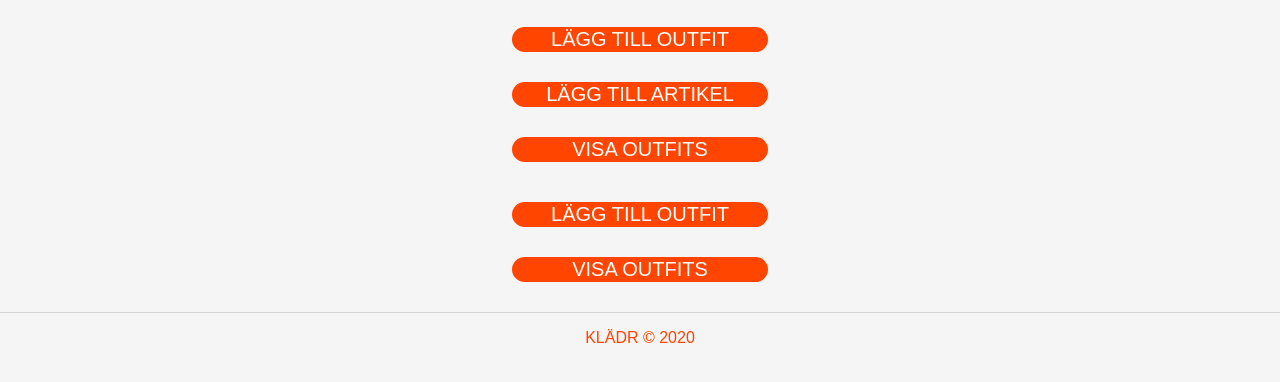
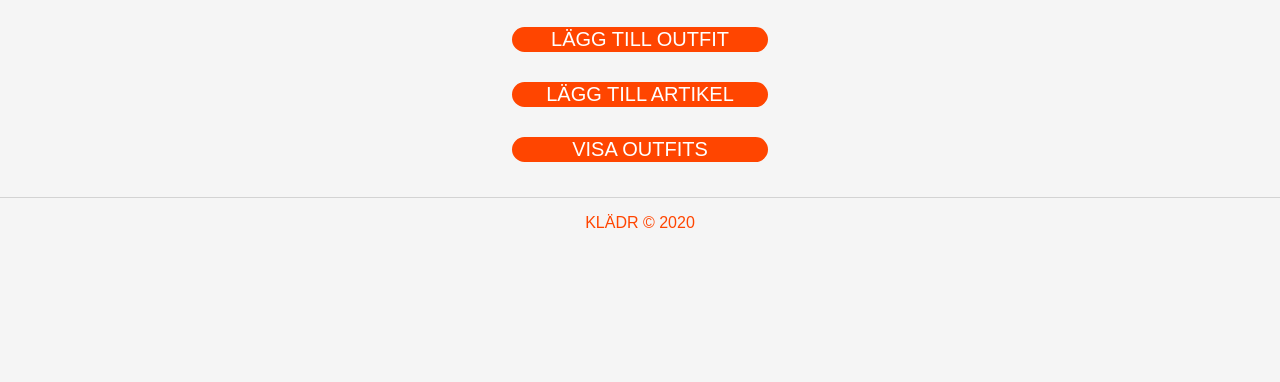
Before and after one commit to JohanFrom/KLADR, a Flask app: page /wardrobe/1 in a window 1280 px wide. Shown: the part 264-646 px from the top of the page. Run offline with Flask 2, Linux system fonts and the light colour scheme; data that the repository does not hold is empty; some libraries are stand-ins or nearby versions; some web fonts are replaced.

Commit message:
updated filter-menu buttons

```diff
--- a/templates/wardrobe.html
+++ b/templates/wardrobe.html
@@ -125,9 +125,6 @@
                 {% endfor %}
             </div>
 
-            <button id="add-outfit"><a  href="{{url_for('outfits')}}">LÄGG TILL OUTFIT</a></button>
-            <button id="list-outfit"><a href="{{url_for('list_outfits')}}">VISA OUTFITS</a></button>
-
             <footer>
                 <p>KLÄDR © 2020</p>
             </footer>
```
